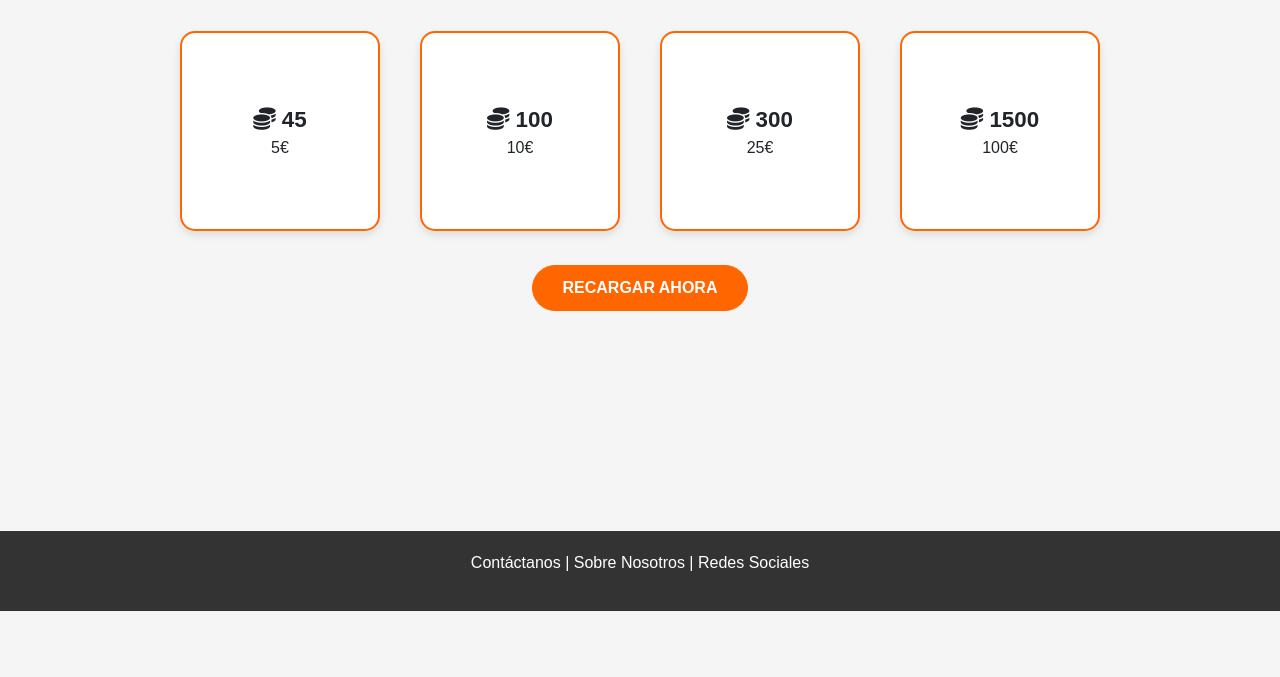
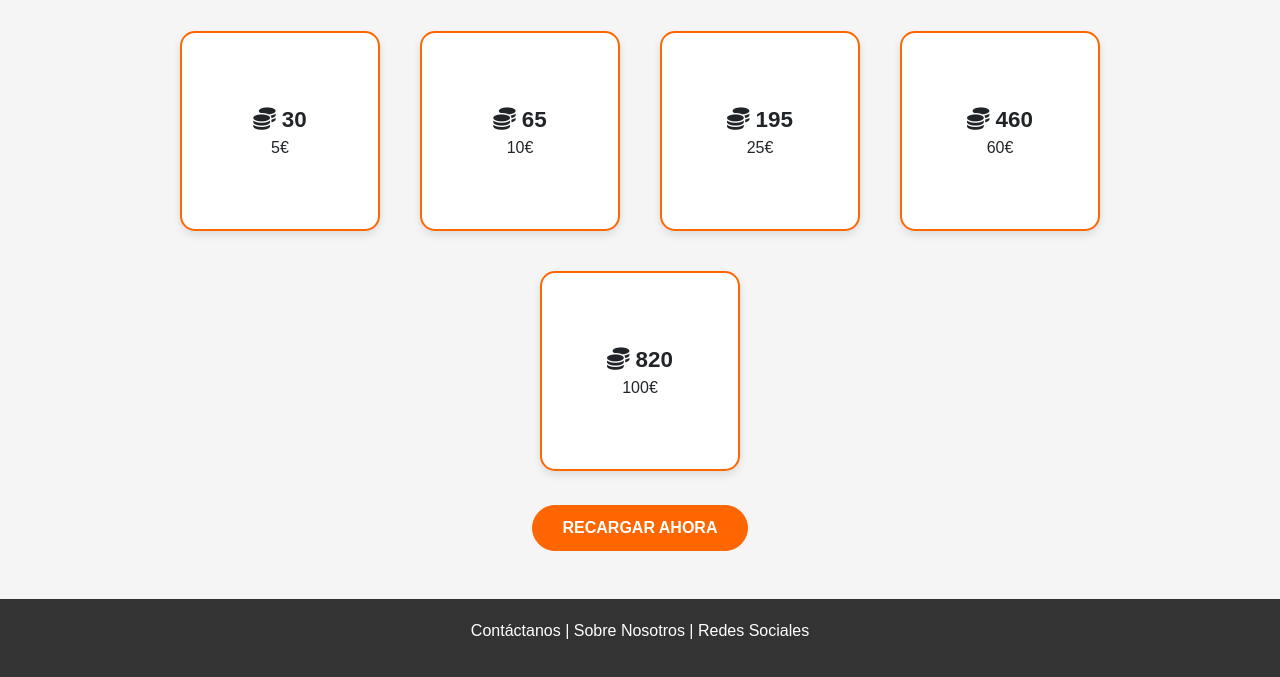
Before and after one commit to Aldatz/SuperReto, a plain HTML site: page recargar.html in a window 1280 px wide. Shown: the part 189-866 px from the top of the page. Before the commit the page ends 800 px from the top, so only its background shows below. Drawn offline with nearby package versions, Linux system fonts and the light colour scheme.

Commit message:
ajustar los precios para que sea mas rentable y razonable de igual manera

```diff
--- a/recargar.html
+++ b/recargar.html
@@ -207,30 +207,37 @@
     <div class="container my-5">
         <h2 class="text-center mb-4">Recarga KnowCoins</h2>
         <div class="credit-options-container">
-            <!-- Opción 45 KnowCoins -->
-            <div class="credit-option" onclick="selectOption(this, 45)">
-                <span><i class="fas fa-coins"></i> 45</span>
+            <!-- Opción 30 KnowCoins -->
+            <div class="credit-option" onclick="selectOption(this, 30)">
+                <span><i class="fas fa-coins"></i> 30</span>
                 <p>5€</p>
             </div>
 
-            <!-- Opción 100 KnowCoins -->
-            <div class="credit-option" onclick="selectOption(this, 100)">
-                <span><i class="fas fa-coins"></i> 100</span>
+            <!-- Opción 65 KnowCoins -->
+            <div class="credit-option" onclick="selectOption(this, 65)">
+                <span><i class="fas fa-coins"></i> 65</span>
                 <p>10€</p>
             </div>
 
-            <!-- Opción 300 KnowCoins -->
-            <div class="credit-option" onclick="selectOption(this, 300)">
-                <span><i class="fas fa-coins"></i> 300</span>
+            <!-- Opción 195 KnowCoins -->
+            <div class="credit-option" onclick="selectOption(this, 195)">
+                <span><i class="fas fa-coins"></i> 195</span>
                 <p>25€</p>
             </div>
 
-            <!-- Opción 1500 KnowCoins -->
-            <div class="credit-option" onclick="selectOption(this, 1500)">
-                <span><i class="fas fa-coins"></i> 1500</span>
+            <!-- Opción 460 KnowCoins -->
+            <div class="credit-option" onclick="selectOption(this, 460)">
+                <span><i class="fas fa-coins"></i> 460</span>
+                <p>60€</p>
+            </div>
+
+            <!-- Opción 820 KnowCoins -->
+            <div class="credit-option" onclick="selectOption(this, 820)">
+                <span><i class="fas fa-coins"></i> 820</span>
                 <p>100€</p>
             </div>
         </div>
+
 
         <div class="text-center mt-4">
             <button class="btn btn-primary" onclick="recargar()">Recargar Ahora</button>
```
